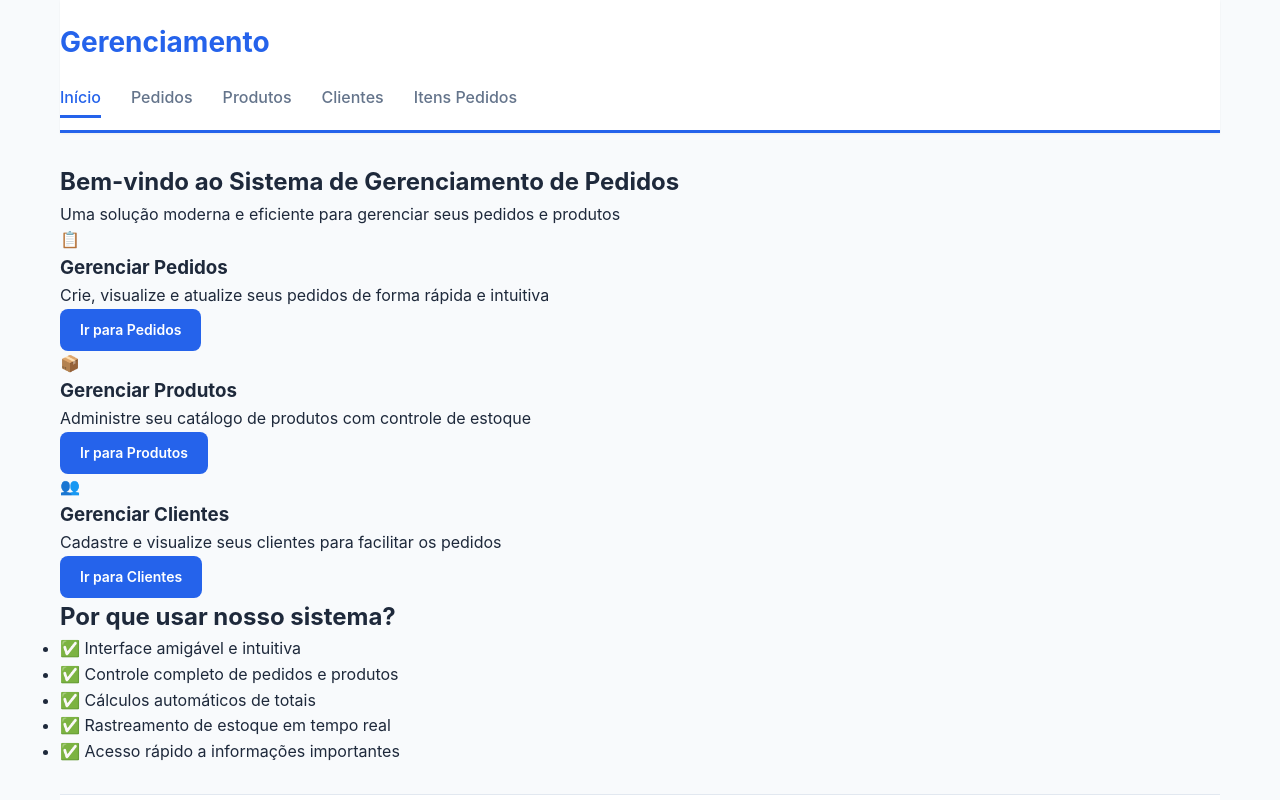
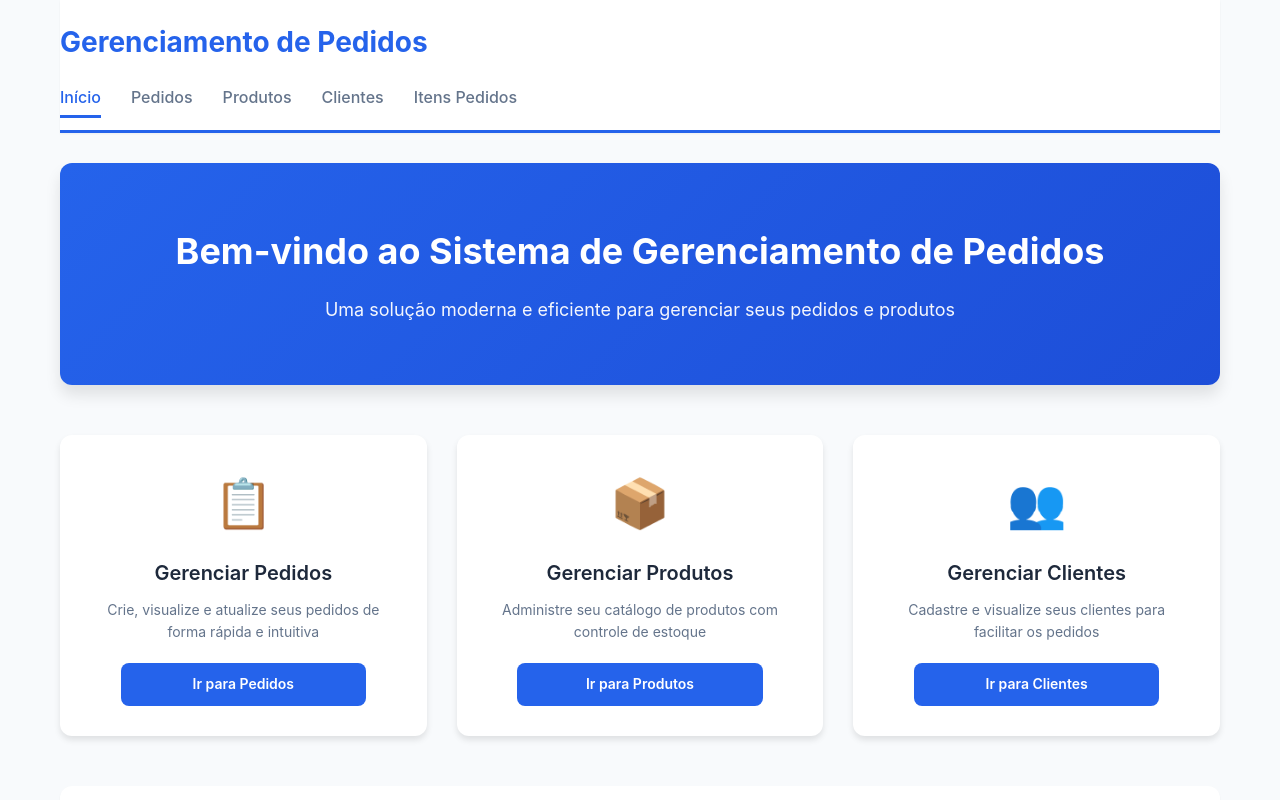
Before and after one commit to joaoguiilhermeJ/Gerenciamendo-Pedidos-Frontend, a website: page index.html in a window 1280 px wide. Shown: the top 800 px of the page. Drawn offline with Linux system fonts and the light colour scheme.

Commit message:
feat: Implement the core frontend application for managing clients, products, and orders, including views, API services, and routing.

```diff
--- a/index.html
+++ b/index.html
@@ -6,12 +6,16 @@
     <meta name="viewport" content="width=device-width, initial-scale=1.0">
     <title>Gerenciamento de Pedidos - Início</title>
     <link rel="stylesheet" href="/css/main.css">
+    <link rel="stylesheet" href="/css/home.css">
+    <link rel="stylesheet" href="/css/pedido.css">
+    <link rel="stylesheet" href="/css/produto.css">
+    <link rel="stylesheet" href="/css/cliente.css">
 </head>
 
 <body>
     <div class="container fade-in">
         <header>
-            <h1>Gerenciamento</h1>
+            <h1>Gerenciamento de Pedidos</h1>
             <nav>
                 <ul>
                     <li><a href="/" class="active">Início</a></li>
```
